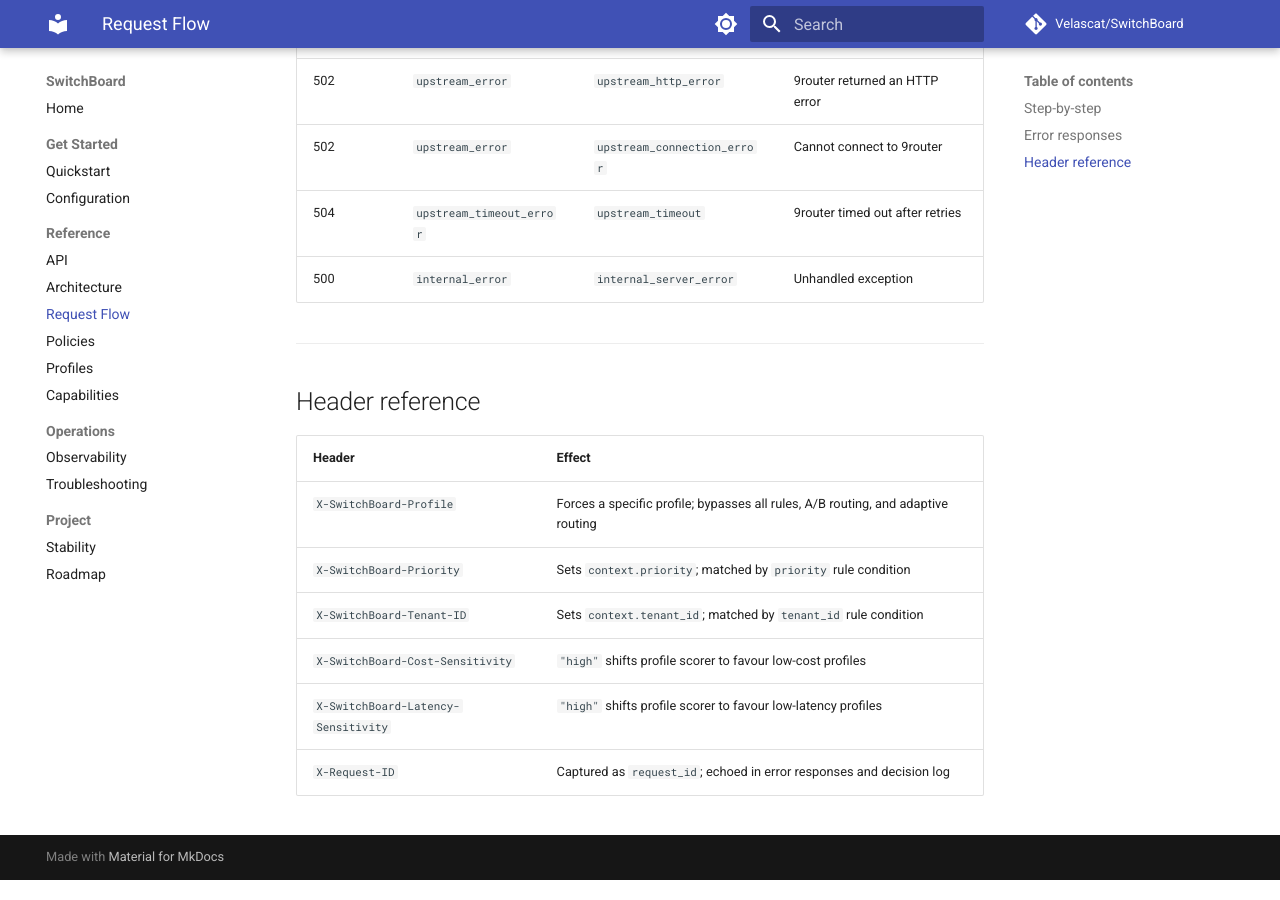
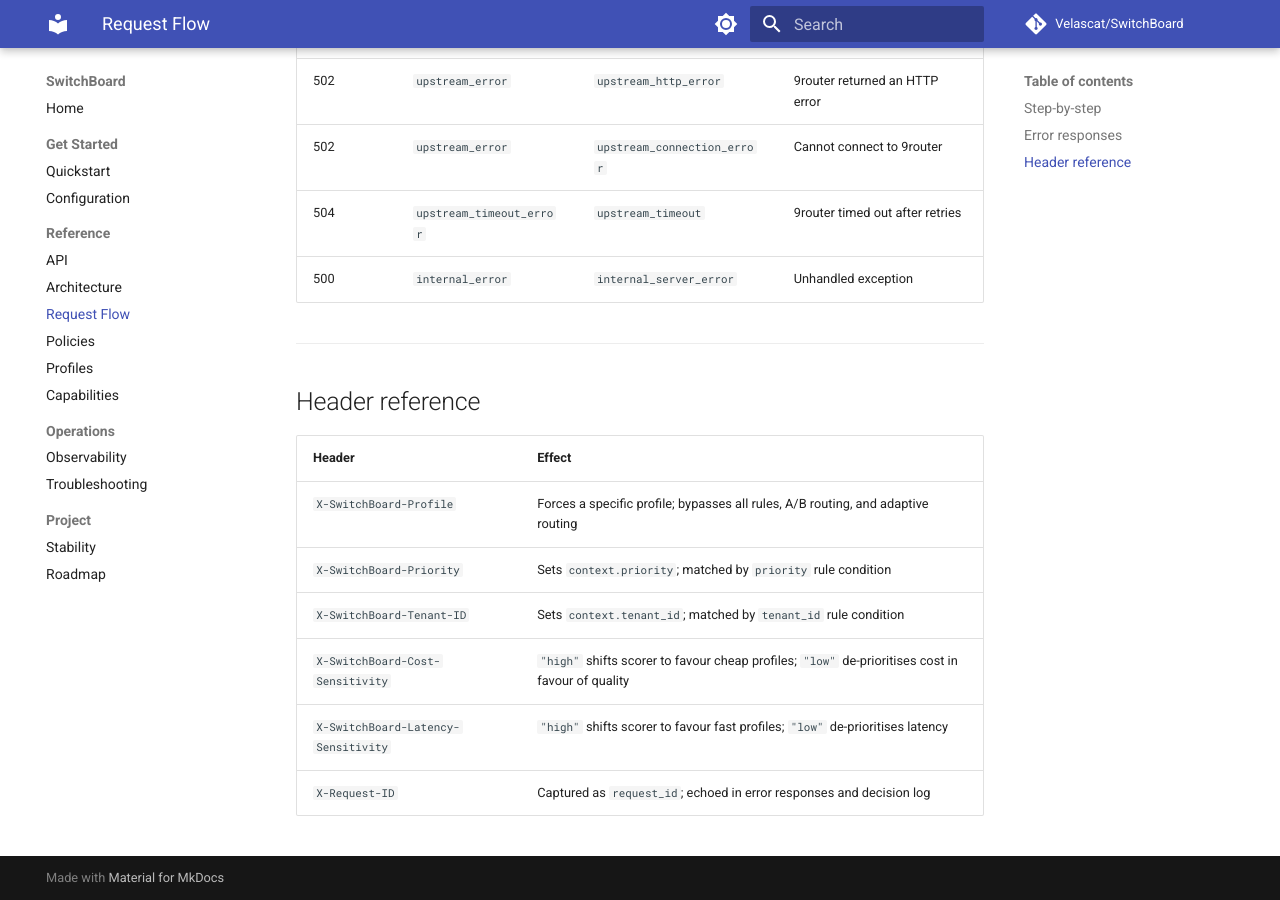
Before and after one commit to Velascat/SwitchBoard, an MkDocs documentation site: the page built from docs/request-flow.md, in a window 1280 px wide and 900 px high, scrolled down 3551 px. Built offline with MkDocs 1.6.1 and Material for MkDocs 9.7.7, drawn with Linux system fonts in a browser that asks for light colours; comment, search, counter and statistics services are not loaded.

Commit message:
docs: round 2 — sensitivity header values, diagram, and timeout accuracy
- request-flow.md: add "low" values to cost/latency sensitivity header table
  (both high and low shift the scorer differently; only high was documented)
- configuration.md: caller-side headers table now shows high/low for both
  cost and latency sensitivity with brief effect descriptions; ROUTER9_TIMEOUT_S
  comment corrected from "per-attempt timeout" to "read timeout per attempt"
  with note that connect/write timeouts are hardcoded
- architecture.md: add GET /admin/decisions/{request_id} to the layer diagram

Co-Authored-By: Claude Sonnet 4.6 <noreply@anthropic.com>

```diff
--- a/docs/request-flow.md
+++ b/docs/request-flow.md
@@ -185,6 +185,6 @@ All errors use the OpenAI error format: `{"error": {"type": "...", "code": "..."
 | `X-SwitchBoard-Profile` | Forces a specific profile; bypasses all rules, A/B routing, and adaptive routing |
 | `X-SwitchBoard-Priority` | Sets `context.priority`; matched by `priority` rule condition |
 | `X-SwitchBoard-Tenant-ID` | Sets `context.tenant_id`; matched by `tenant_id` rule condition |
-| `X-SwitchBoard-Cost-Sensitivity` | `"high"` shifts profile scorer to favour low-cost profiles |
-| `X-SwitchBoard-Latency-Sensitivity` | `"high"` shifts profile scorer to favour low-latency profiles |
+| `X-SwitchBoard-Cost-Sensitivity` | `"high"` shifts scorer to favour cheap profiles; `"low"` de-prioritises cost in favour of quality |
+| `X-SwitchBoard-Latency-Sensitivity` | `"high"` shifts scorer to favour fast profiles; `"low"` de-prioritises latency |
 | `X-Request-ID` | Captured as `request_id`; echoed in error responses and decision log |
```
Also changed, not shown: docs/architecture.md (+1 -0 lines), docs/configuration.md (+3 -3 lines).
